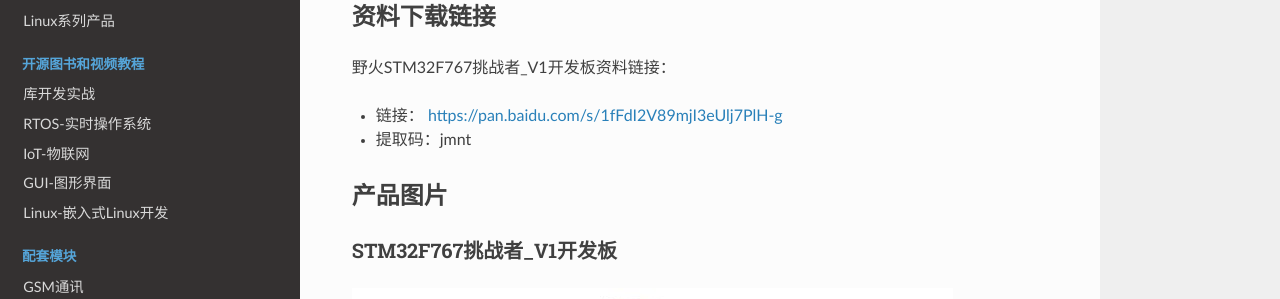
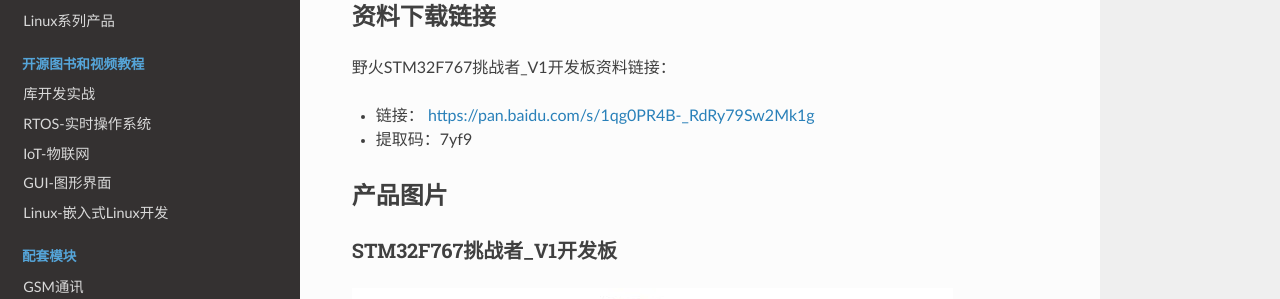
Before and after one commit to Embedfire/ebf_products, a Sphinx documentation site: the page built from documentation/stm32/ebf_stm32f767_tiaozhanzhe_v1.rst, in a window 1280 px wide and 1104 px high. Shown: the part 171-470 px from the top of the window. Built offline with Sphinx 7.4.7 and the Read the Docs theme 2.0.0, drawn with Linux system fonts in a browser that asks for light colours; pages that are not in the unit, such as notebooks, are missing from menus.

Commit message:
Update ebf_stm32f767_tiaozhanzhe_v1.rst

```diff
--- a/documentation/stm32/ebf_stm32f767_tiaozhanzhe_v1.rst
+++ b/documentation/stm32/ebf_stm32f767_tiaozhanzhe_v1.rst
@@ -7,8 +7,8 @@
 
 野火STM32F767挑战者_V1开发板资料链接：
 
-- 链接： https://pan.baidu.com/s/1fFdI2V89mjI3eUlj7PlH-g
-- 提取码：jmnt
+- 链接： https://pan.baidu.com/s/1qg0PR4B-_RdRy79Sw2Mk1g
+- 提取码：7yf9
 
 产品图片
 --------
```
